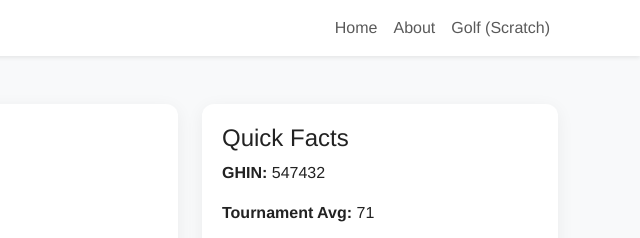
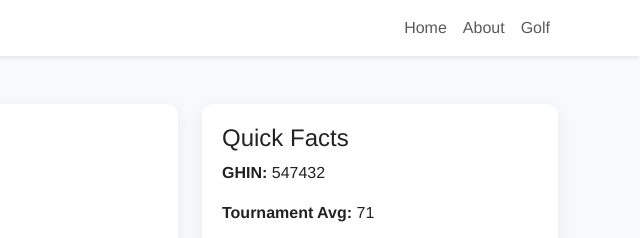
Before and after one commit to rexpoulsen/rexpoulsen.github.io, a plain HTML site: page resume.html in a window 1280 px wide. Shown: the top 238 px of the page, 640-1280 px from the left. Drawn offline with nearby package versions, Linux system fonts and the light colour scheme.

Commit message:
Update resume.html

```diff
--- a/resume.html
+++ b/resume.html
@@ -21,7 +21,7 @@
           <ul class="navbar-nav ms-auto">
             <li><a class="nav-link" href="index.html">Home</a></li>
             <li><a class="nav-link" href="about.html">About</a></li>
-            <li><a class="nav-link" href="scratch.html">Golf (Scratch)</a></li>
+            <li><a class="nav-link" href="scratch.html">Golf</a></li>
           </ul>
         </div>
       </div>
```
